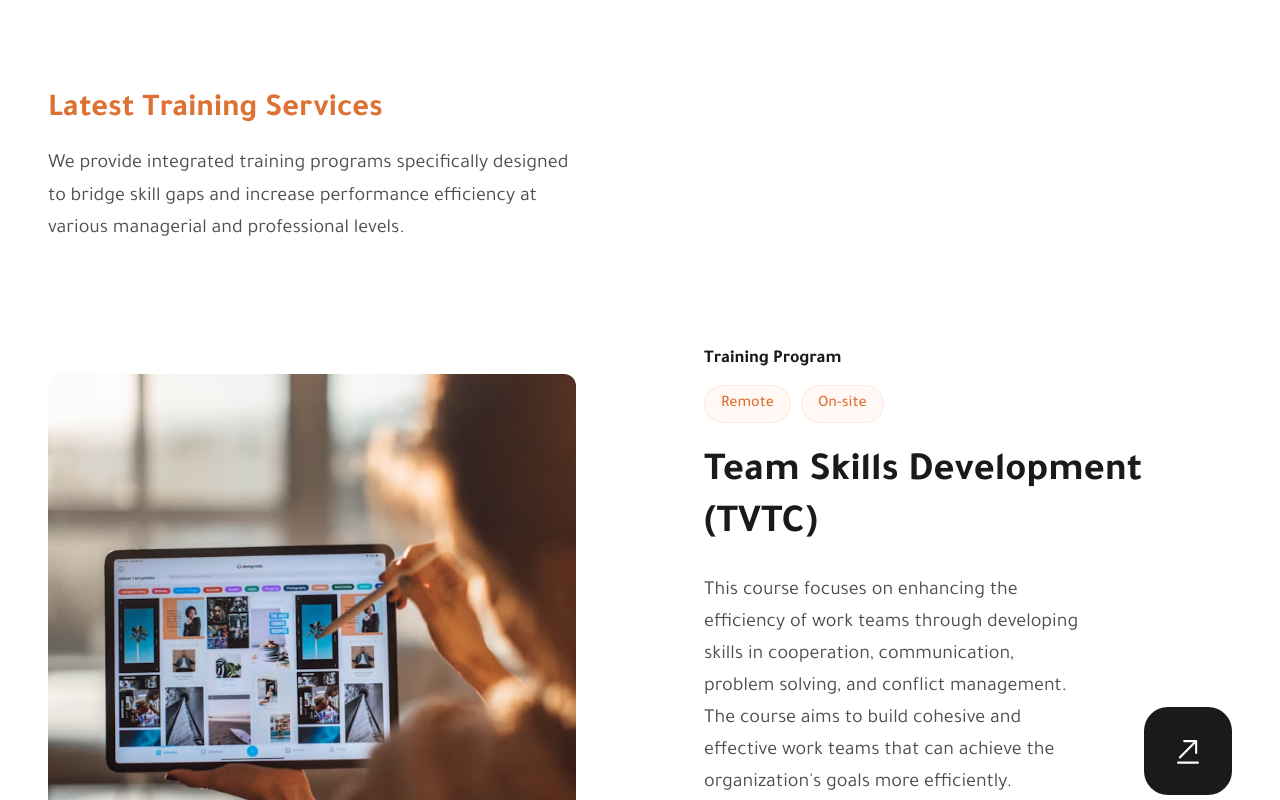
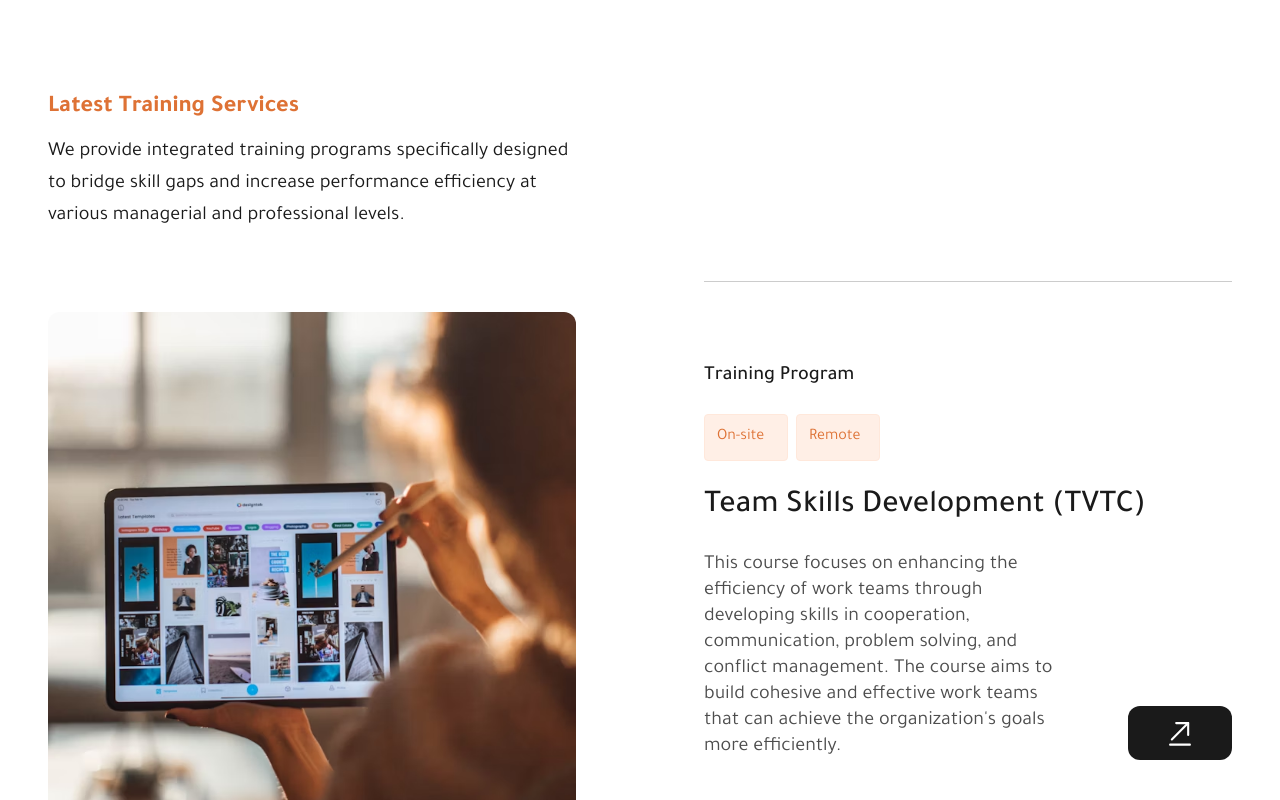
Before and after one commit to AhmedAdel700/be-group-main, a Next.js app: page /en/sectors/0 in a window 1280 px wide. Shown: the part 2100-2900 px from the top of the page. Built offline with nearby package versions, Linux system fonts and the light colour scheme.

Commit message:
added news section (compeleted)

```diff
--- a/components/news/News.tsx
+++ b/components/news/News.tsx
@@ -13,8 +13,8 @@ const TRAINING_DATA = [
     image: image2,
     category: { ar: "برنامج تدريبي", en: "Training Program" },
     tags: [
+      { ar: "حضوري", en: "On-site" },
       { ar: "عن بعد", en: "Remote" },
-      { ar: "حضوري", en: "On-site" },
     ],
     title: {
       ar: "تنمية مهارات فريق العمل (TVTC)",
@@ -30,8 +30,8 @@ const TRAINING_DATA = [
     image: image1,
     category: { ar: "برنامج تدريبي", en: "Training Program" },
     tags: [
+      { ar: "حضوري", en: "On-site" },
       { ar: "عن بعد", en: "Remote" },
-      { ar: "حضوري", en: "On-site" },
     ],
     title: {
       ar: "تنمية مهارات فريق العمل (TVTC)",
@@ -44,41 +44,47 @@ const TRAINING_DATA = [
   },
 ];
 
-export default function News() {
-  const locale = useLocale() as "ar" | "en";
-  const isRtl = locale === "ar";
+type TrainingItem = (typeof TRAINING_DATA)[0];
 
-  const ItemContent = ({ item }: { item: typeof TRAINING_DATA[0] }) => (
-    <div className="flex flex-col w-full text-start">
-      <span className="text-main-black text-sm md:text-base lg:text-lg font-bold mb-3">
+const ItemContent = ({
+  item,
+  locale
+}: {
+  item: TrainingItem;
+  locale: "ar" | "en"
+}) => (
+  <div
+    className={`flex flex-col w-full text-start gap-6 ${item.id === 1 ? "xl:border-t xl:border-[#CCCCCC] xl:pt-20" : ""}`}
+  >
+    <span className="text-main-black text-base md:text-lg lg:text-xl font-medium">
       {item.category[locale]}
     </span>
 
-      <div className="flex flex-wrap gap-2.5 mb-6">
+    <div className="flex flex-wrap gap-2">
       {item.tags.map((tag, i) => (
         <span
           key={i}
-            className="bg-[#FFF8F4] text-primary text-xs md:text-sm lg:text-base font-medium px-4 py-1.5 rounded-full border border-primary/10"
+          className="bg-[#FFEFE6] text-primary text-base font-normal leading-[180%] py-2 px-3 w-21 rounded-sm border border-[#FFE8DB]"
         >
           {tag[locale]}
         </span>
       ))}
     </div>
 
-      <h3 className="text-main-black text-2xl md:text-3xl lg:text-[40px] font-bold leading-[130%] mb-6">
+    <h3 className="text-main-black text-2xl lg:text-[32px] font-medium">
       {item.title[locale]}
     </h3>
 
     {/* Paragraph and Button: Always P-tag first (start), Button second (end) */}
     <div className="flex items-end justify-between gap-6 lg:gap-14 flex-row">
-        <p className="text-font-body text-base lg:text-lg lg:text-xl leading-[160%] flex-1">
+      <p className="text-font-body text-base lg:text-xl leading-6.5 flex-1">
         {item.description[locale]}
       </p>
 
-        <div className="shrink-0 mb-1">
+      <div className="shrink-0">
         <Link
           href={`/training/${item.id}`}
-            className="w-16 h-16 md:w-18 md:h-18 lg:w-22 lg:h-22 bg-[#1A1A1A] rounded-2xl md:rounded-[24px] flex items-center justify-center transition-all duration-300"
+          className="w-26 h-13.5 bg-main-black rounded-xl flex items-center justify-center transition-all duration-300"
         >
           <Image
             src={arrowIcon}
@@ -93,8 +99,14 @@ export default function News() {
   </div>
 );
 
-  const ItemImage = ({ item }: { item: typeof TRAINING_DATA[0] }) => (
-    <div className="relative aspect-square w-full max-w-[600px] rounded-[12px] overflow-hidden">
+const ItemImage = ({
+  item,
+  locale
+}: {
+  item: TrainingItem;
+  locale: "ar" | "en"
+}) => (
+  <div className="relative aspect-square w-full max-w-170 rounded-xl overflow-hidden">
     <Image
       src={item.image}
       alt={item.title[locale]}
@@ -104,18 +116,28 @@ export default function News() {
   </div>
 );
 
+
+export default function News() {
+  const locale = useLocale() as "ar" | "en";
+  const isRtl = locale === "ar";
+
   return (
-    <section className="bg-main-white section-container overflow-hidden" dir={isRtl ? "rtl" : "ltr"}>
+    <section
+      className="bg-main-white section-container overflow-hidden"
+      dir={isRtl ? "rtl" : "ltr"}
+    >
       {/* Desktop Staggered Grid */}
       <div className="hidden md:grid grid-cols-2 gap-x-20 lg:gap-x-32">
         {/* Right Column (Start Column in RTL) */}
-        <div className="flex flex-col gap-24 lg:gap-32">
+        <div className="flex flex-col gap-20">
           {/* Header */}
           <div className="flex flex-col items-start text-start">
-            <h2 className="text-primary text-xl md:text-2xl lg:text-[32px] font-bold mb-4">
-              {locale === "ar" ? "أحدث خدماتنا التدريبية" : "Latest Training Services"}
+            <h2 className="text-primary text-[24px] font-bold leading-[160%] mb-2">
+              {locale === "ar"
+                ? "أحدث خدماتنا التدريبية"
+                : "Latest Training Services"}
             </h2>
-            <p className="text-font-body text-base md:text-lg lg:text-xl leading-relaxed">
+            <p className="text-lg lg:text-xl leading-[160%] text-main-black">
               {locale === "ar"
                 ? "نقدم برامج تدريبية متكاملة مصممة خصيصاً لسد الفجوات المهارية ورفع كفاءة الأداء في مختلف المستويات الإدارية والمهنية."
                 : "We provide integrated training programs specifically designed to bridge skill gaps and increase performance efficiency at various managerial and professional levels."}
@@ -123,19 +145,19 @@ export default function News() {
           </div>
 
           {/* Item 1 Image (Right Side) */}
-          <ItemImage item={TRAINING_DATA[0]} />
+          <ItemImage item={TRAINING_DATA[0]} locale={locale} />
 
           {/* Item 2 Content (Right Side) */}
-          <ItemContent item={TRAINING_DATA[1]} />
+          <ItemContent item={TRAINING_DATA[1]} locale={locale} />
         </div>
 
         {/* Left Column (End Column in RTL) */}
-        <div className="flex flex-col gap-24 lg:gap-32 md:mt-48 lg:mt-64">
+        <div className="flex flex-col gap-16 md:mt-48">
           {/* Item 1 Content (Left Side) */}
-          <ItemContent item={TRAINING_DATA[0]} />
+          <ItemContent item={TRAINING_DATA[0]} locale={locale} />
 
           {/* Item 2 Image (Left Side) */}
-          <ItemImage item={TRAINING_DATA[1]} />
+          <ItemImage item={TRAINING_DATA[1]} locale={locale} />
         </div>
       </div>
 
@@ -144,7 +166,9 @@ export default function News() {
         {/* Header */}
         <div className="flex flex-col items-start text-start mb-4">
           <h2 className="text-primary text-xl font-bold mb-3">
-            {locale === "ar" ? "أحدث خدماتنا التدريبية" : "Latest Training Services"}
+            {locale === "ar"
+              ? "أحدث خدماتنا التدريبية"
+              : "Latest Training Services"}
           </h2>
           <p className="text-font-body text-base leading-relaxed">
             {locale === "ar"
@@ -156,8 +180,8 @@ export default function News() {
         {/* Mobile Items */}
         {TRAINING_DATA.map((item) => (
           <div key={item.id} className="flex flex-col gap-8">
-            <ItemImage item={item} />
-            <ItemContent item={item} />
+            <ItemImage item={item} locale={locale} />
+            <ItemContent item={item} locale={locale} />
           </div>
         ))}
       </div>
```
Lines whose indentation alone changed are shown as unchanged.
